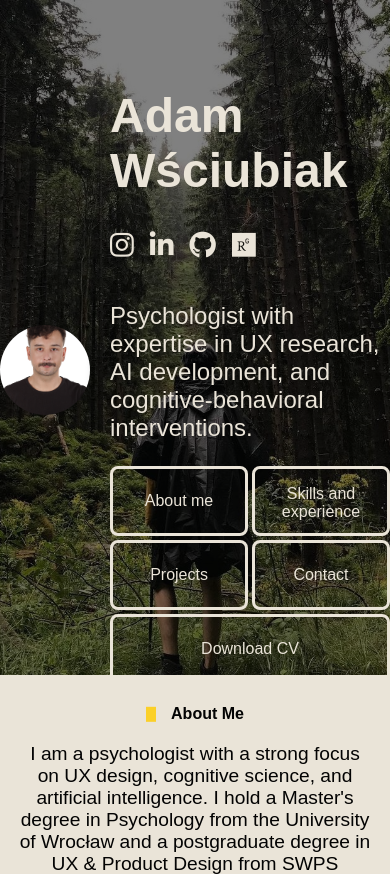
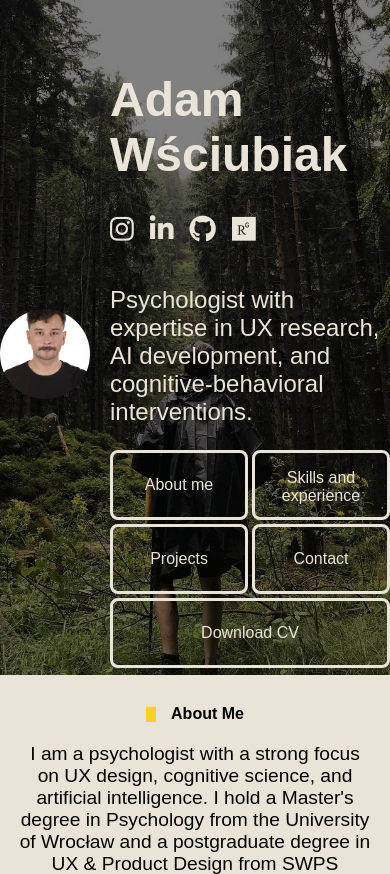
Before and after one commit to adamwsciubiak/adamwsciubiak, a PHP site: page / in a window 390 px wide. Shown: the top 874 px of the page. Run offline with PHP 8.4, Linux system fonts and the light colour scheme.

Commit message:
Update style.css

```diff
--- a/style.css
+++ b/style.css
@@ -271,7 +271,7 @@ footer {
 /* Media query for narrower screens (below 768px) */
 @media (max-width: 2532px) {
     .header-content{
-        top: 5rem;
+        top: 2rem;
     }
 
 @media (max-width: 1170px) {
@@ -288,7 +288,7 @@ footer {
         height: 120px; /* Ensure height equals width */
     }
     .header-content {
-        top: 2rem; /* Move text down by 3rem */
+        top: 1rem; /* Move text down by 3rem */
     }
 }
 
@@ -306,7 +306,7 @@ footer {
         font-size: 1.2rem;
     }
     .header-content {
-        top: 1rem; /* Move text down by 3rem */
+        top: 0.5rem; /* Move text down by 3rem */
     }
 
 }
```
